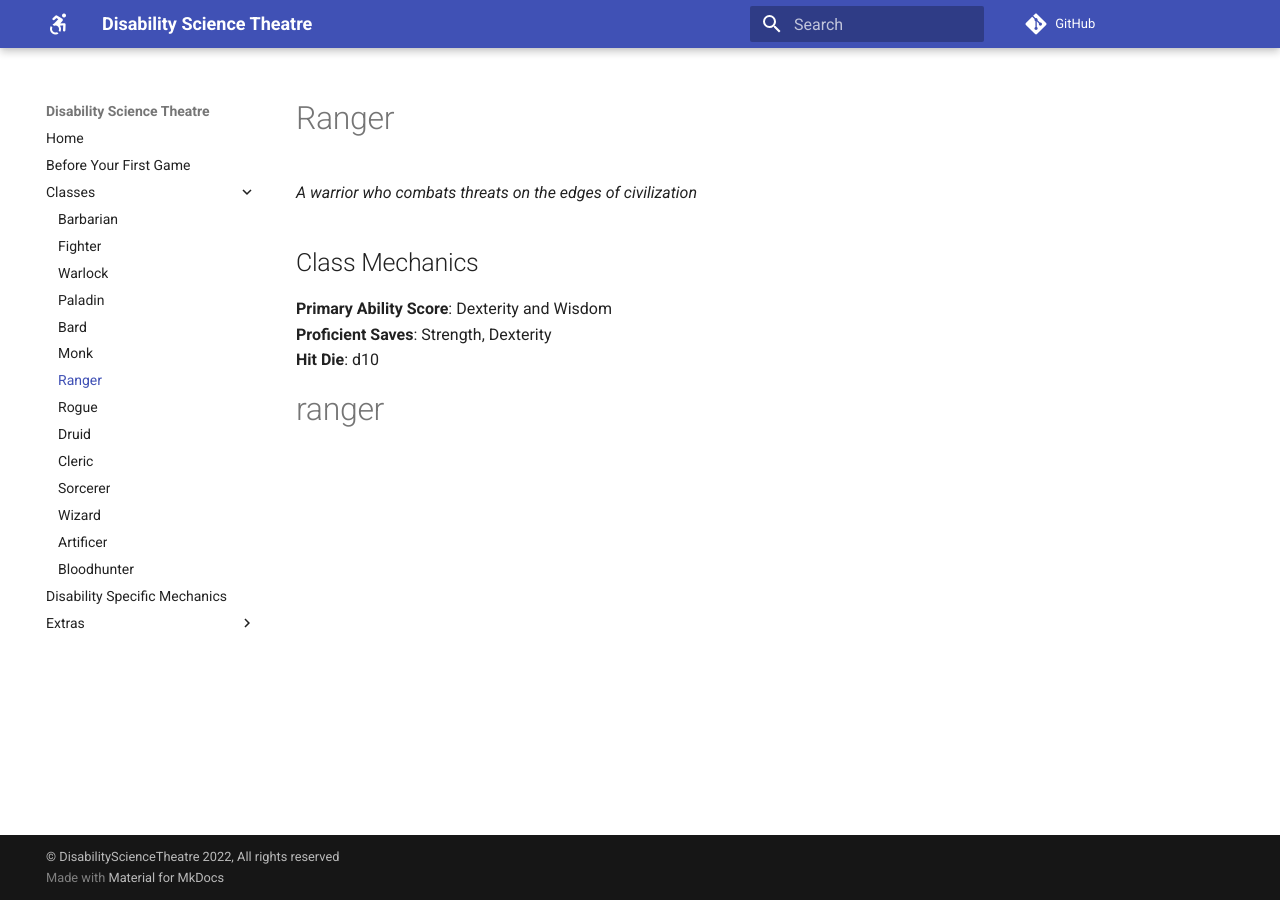
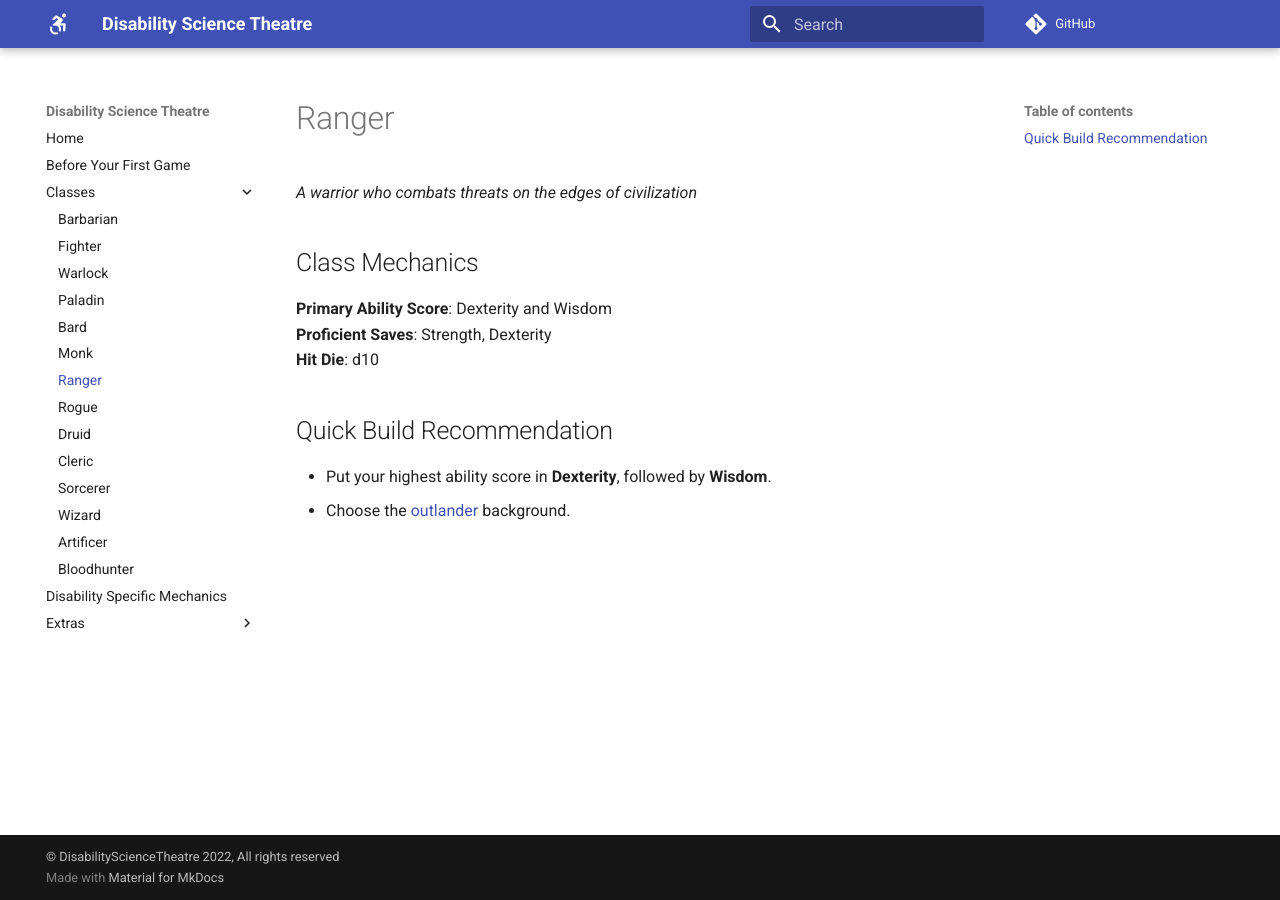
Before and after one commit to DisabilityScienceTheatre/resources, an MkDocs documentation site: the page built from docs/classes/ranger.md, in a window 1280 px wide. Built offline with MkDocs 1.6.1 and Material for MkDocs 9.7.7, drawn with Linux system fonts in a browser that asks for light colours; comment, search, counter and statistics services are not loaded.

Commit message:
formatting

```diff
--- a/docs/classes/ranger.md
+++ b/docs/classes/ranger.md
@@ -2,8 +2,10 @@
 hit_die: d10
 primary_ability_score: Dexterity and Wisdom
 saves: Strength, Dexterity
-quick_build: First, make Dexterity your highest ability score, followed by Wisdom. (Some rangers who focus on two-weapon fighting make Strength higher than Dexterity.) Second, choose the outlander background.
 tagline: A warrior who combats threats on the edges of civilization
 ---
 
-# ranger
+## Quick Build Recommendation
+
+- Put your highest ability score in **Dexterity**, followed by **Wisdom**.
+- Choose the [outlander]() background.
```
